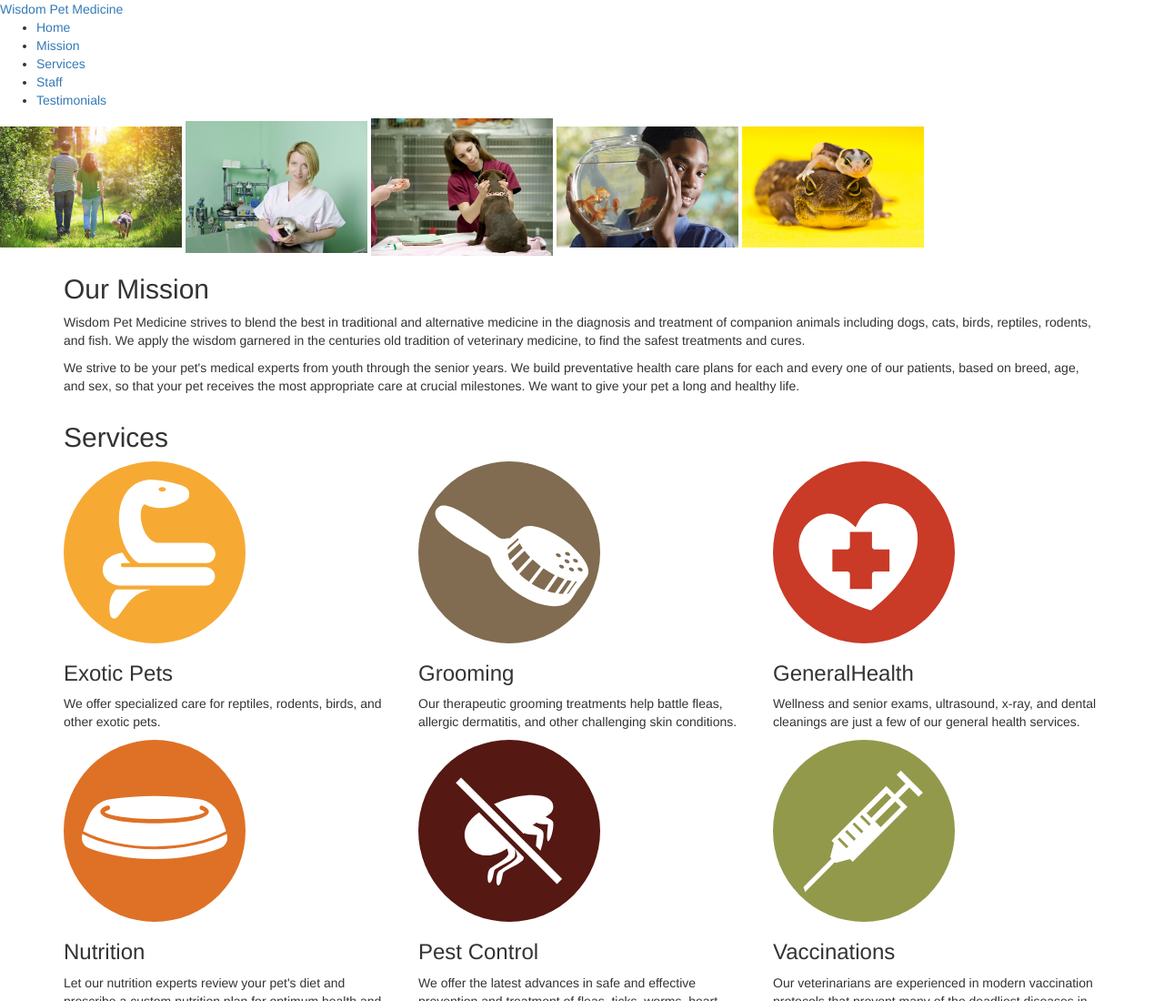
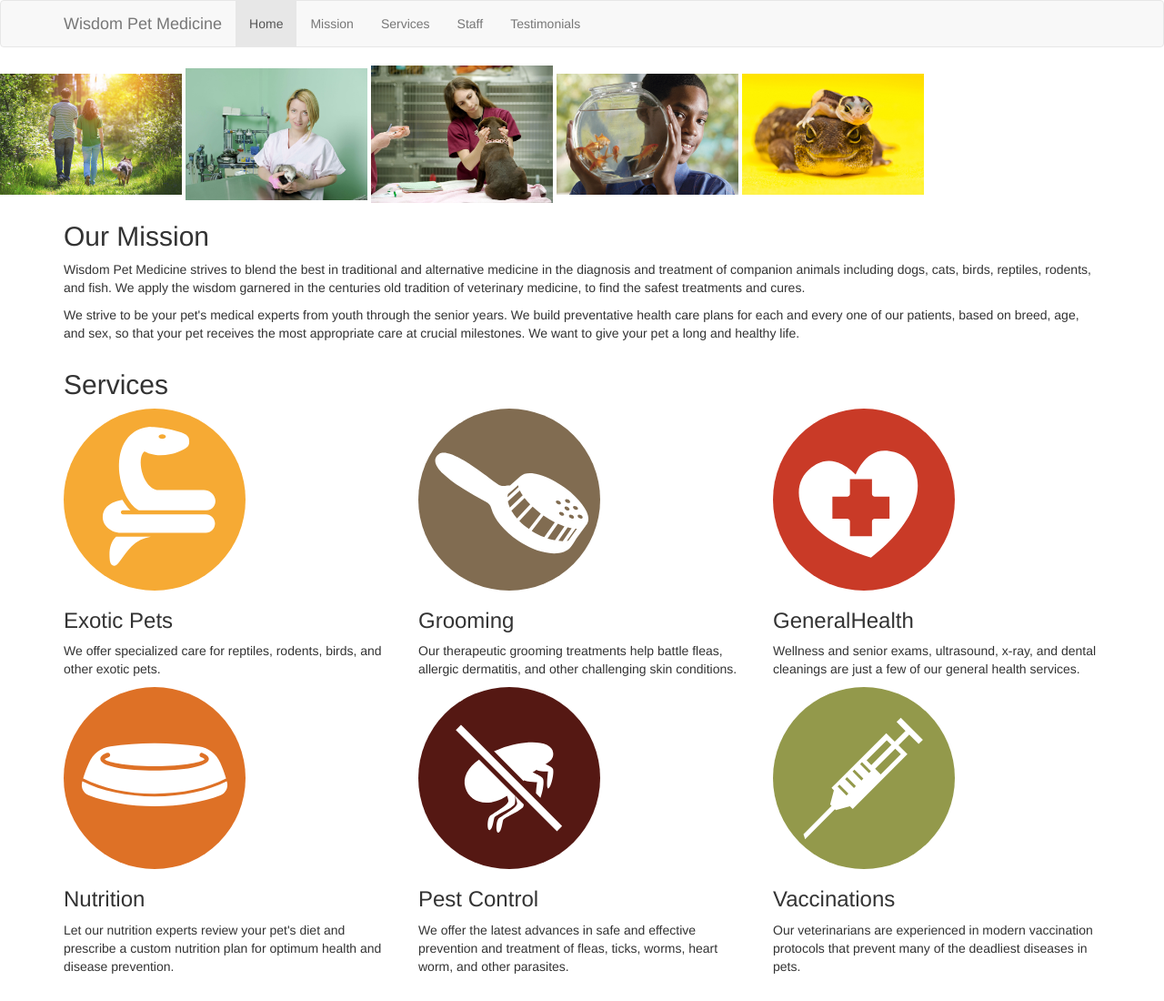
Before and after one commit to dimipak/Responsive_single_page_website, a plain HTML site: page index.html in a window 1280 px wide. Shown: the top 1100 px of the page at 91% size. Drawn offline with nearby package versions, Linux system fonts and the light colour scheme.

Commit message:
Added navbar navbar-default class to nav, added container class to nav, added nav navbar-nav to ul, active class to li, navbar-header div to anchor tag, and navbar-brand to anchor tag itself

```diff
--- a/index.html
+++ b/index.html
@@ -11,15 +11,19 @@
 
 <body>
 <header>
-    <nav>
-        <a href="#featured">Wisdom <span class="subhead">Pet Medicine</span></a>
-        <ul>
-            <li><a href="#featured">Home</a></li>
-            <li><a href="#mission">Mission</a></li>
-            <li><a href="#services">Services</a></li>
-            <li><a href="#staff">Staff</a></li>
-            <li><a href="#testimonials">Testimonials</a></li>
-        </ul>
+    <nav class="navbar navbar-default" role="navigation">
+		<div class="container">
+			<div class="navbar-header">
+				<a class="navbar-brand" href="#featured">Wisdom <span class="subhead">Pet Medicine</span></a>
+			</div>
+			<ul class="nav navbar-nav">
+				<li class="active"><a href="#featured">Home</a></li>
+				<li><a href="#mission">Mission</a></li>
+				<li><a href="#services">Services</a></li>
+				<li><a href="#staff">Staff</a></li>
+				<li><a href="#testimonials">Testimonials</a></li>
+			</ul>
+		</div><!-- container nav -->
     </nav>
 
     <div class="carousel">
```
